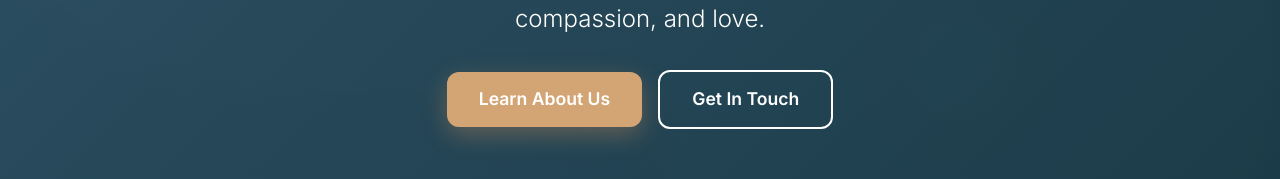
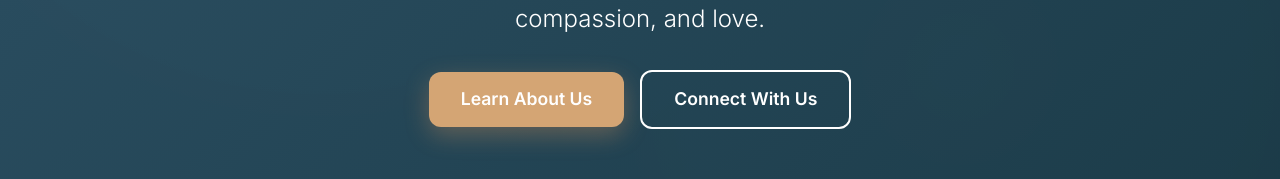
Before and after one commit to mohitvkulkarni/smaran-web-ui, a React (Vite) app: page / in a window 1280 px wide. Shown: the part 533-712 px from the top of the page. Built offline with nearby package versions, Linux system fonts and the light colour scheme.

Commit message:
Updates for get in touch multiple times

```diff
--- a/src/components/Contact/Contact.tsx
+++ b/src/components/Contact/Contact.tsx
@@ -97,7 +97,7 @@ const Contact: React.FC = () => {
               mb: 3,
             }}
           >
-            Get In Touch
+            Let's Start a Conversation
           </Typography>
 
           <Typography
@@ -125,7 +125,7 @@ const Contact: React.FC = () => {
               info@smaranfoundation.org
             </a>{" "}
             or call us at our Indian office @ +91-9663038407 / +91-8217492013 or
-            submit a message below. One of us will get in touch.
+            submit a message below. We'll reach out to you soon.
           </Typography>
         </Box>
 
--- a/src/components/Hero/Hero.tsx
+++ b/src/components/Hero/Hero.tsx
@@ -218,7 +218,7 @@ const Hero: React.FC = () => {
                 transition: "all 0.3s ease-in-out",
               }}
             >
-              Get In Touch
+              Connect With Us
             </Button>
           </Box>
         </Box>
```
